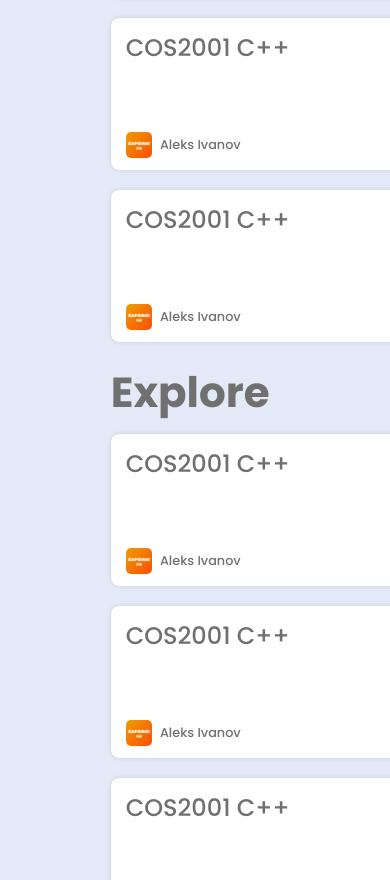
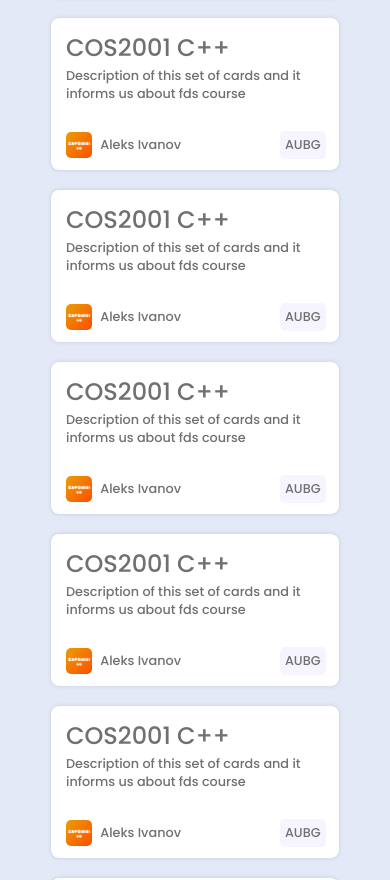
Before and after one commit to ZapomniGo/zapomnigo-client, a React (Vite) app: page / in a window 390 px wide. Shown: the part 1120-2000 px from the top of the page. Built offline with nearby package versions, Linux system fonts and the light colour scheme.

Commit message:
adapted dashboard for mobile

```diff
--- a/src/app-components/Dashboard/Dashboard.tsx
+++ b/src/app-components/Dashboard/Dashboard.tsx
@@ -78,6 +78,54 @@ const mockSetCards: SetCardData[] = [
     image: "src/app-components/Navigation/logo.png",
     creator_name: "Aleks Ivanov"
   },
+  {
+    id: "card1",
+    title: "COS2001 C++",
+    description: "Description of this set of cards and it informs us about fds course",
+    institution: "AUBG",
+    image: "src/app-components/Navigation/logo.png",
+    creator_name: "Aleks Ivanov"
+  },
+  {
+    id: "card1",
+    title: "COS2001 C++",
+    description: "Description of this set of cards and it informs us about fds course",
+    institution: "AUBG",
+    image: "src/app-components/Navigation/logo.png",
+    creator_name: "Aleks Ivanov"
+  },
+  {
+    id: "card1",
+    title: "COS2001 C++",
+    description: "Description of this set of cards and it informs us about fds course",
+    institution: "AUBG",
+    image: "src/app-components/Navigation/logo.png",
+    creator_name: "Aleks Ivanov"
+  },
+  {
+    id: "card1",
+    title: "COS2001 C++",
+    description: "Description of this set of cards and it informs us about fds course",
+    institution: "AUBG",
+    image: "src/app-components/Navigation/logo.png",
+    creator_name: "Aleks Ivanov"
+  },
+  {
+    id: "card1",
+    title: "COS2001 C++",
+    description: "Description of this set of cards and it informs us about fds course",
+    institution: "AUBG",
+    image: "src/app-components/Navigation/logo.png",
+    creator_name: "Aleks Ivanov"
+  },
+  {
+    id: "card1",
+    title: "COS2001 C++",
+    description: "Description of this set of cards and it informs us about fds course",
+    institution: "AUBG",
+    image: "src/app-components/Navigation/logo.png",
+    creator_name: "Aleks Ivanov"
+  },
 ];
 
 const fetchSetCards = (): Promise<SetCardData[]> => {
@@ -115,7 +163,7 @@ export const Dashboard = () => {
   };
 
   return (
-    <section className={`home ${navigationSliceManager.open ? "open" : "closed"}`}>
+    <section className={`home ${navigationSliceManager.open ? "open" : "close"}`}>
       {/* To do: talk about new section and decisde if we need it and if yes develop pictures*/}
      {/* <div className="news">
         <div className="test"></div>
@@ -124,8 +172,8 @@ export const Dashboard = () => {
       </div> */}
       <div className="category">
         <div className="recent">
-          <h2 className="recent-title">Recent</h2>
-          <div className="recent-sets">
+          <h2 className="category-title">Recent</h2>
+          <div className="sets">
             {setCards.map((card) => (
               <SetCard
                 key={card.id}
@@ -143,8 +191,8 @@ export const Dashboard = () => {
           </div>
         </div>
         <div className="recent">
-          <h2 className="recent-title">Explore</h2>
-          <div className="recent-sets">
+          <h2 className="category-title">Explore</h2>
+          <div className="sets">
             {setCards.map((card) => (
               <SetCard
                 key={card.id}
--- a/src/app-components/Dashboard/SetCard.tsx
+++ b/src/app-components/Dashboard/SetCard.tsx
@@ -19,14 +19,14 @@ const SetCard: React.FC<SetCardProps> = ({ id, title, description, institution,
       onMouseEnter={() => onMouseEnter(id)}
       onMouseLeave={onMouseLeave}
     >
-      <div className={`title-options ${isSelected ? "active" : ""}`}>
-        <div className={`set-title ${isSelected ? "active" : ""}`}>{title}</div>
+      <div className={`title-options ${isSelected ? "open" : "close"}`}>
+        <div className={`set-title ${isSelected ? "open" : "close"}`}>{title}</div>
         {/* <div className={`more-options ${isSelected ? "open" : "open"}`}>
           <SlOptionsVertical />
         </div> */}
       </div>
 
-      <div className={`set-description ${isSelected ? "open" : "closed"}`}>
+      <div className={`set-description ${isSelected ? "open" : "close"}`}>
         {description}
       </div>
       <div className="set-creator">
@@ -38,7 +38,7 @@ const SetCard: React.FC<SetCardProps> = ({ id, title, description, institution,
               {creator_name}
             </p>
         </div>
-        <div className={`set-institution ${isSelected ? "open" : "closed"}`}>
+        <div className={`set-institution ${isSelected ? "open" : "close"}`}>
               <a href="#">
                 {institution}
               </a>
--- a/src/app-components/Dashboard/_dashboard.scss
+++ b/src/app-components/Dashboard/_dashboard.scss
@@ -26,11 +26,11 @@
     color: $text-color;
     font-size: 1.75rem;
     margin-top: 1vmax;
-    .recent-title {
+    .category-title {
       margin-left: 10px;
     }
 
-    .recent-sets {
+    .sets {
       display: flex;
       flex-wrap: wrap;
     }
@@ -49,10 +49,10 @@
       padding-left: 15px;
       font-size: 0.8rem;
       height: 9.5rem;
-      .closed {
+      .set-description.close,
+      .set-institution.close {
         opacity: 0;
         transition: $tran-03;
-
         overflow: hidden;
       }
       .open {
@@ -64,6 +64,8 @@
         align-items: center;
         justify-content: space-between;
         height: 30%;
+        opacity: 1 !important;
+
         .more-options {
           padding-right: 0.8vmax;
         }
@@ -73,7 +75,7 @@
         transition: $tran-02;
       }
 
-      .set-title.active {
+      .set-title.open {
         transition: $tran-02;
         font-size: 1.2rem;
       }
@@ -120,13 +122,44 @@
       }
     }
   }
-  .set-card.active {
+  .set-card.open {
     box-shadow: rgba(0, 0, 0, 0.16) 0px 3px 6px, rgba(0, 0, 0, 0.23) 0px 3px 6px;
   }
 }
 
 .home.open {
     filter: blur(10px);
+}
+
+@media only screen and (max-width: 900px){
+
+  .home{
+    position: initial;
+    .category{
+      width: 100%;
+      .recent{
+        margin-left: 0;
+        .category-title{
+          text-align: center;
+          margin-left: 0;
+        }
+        .sets{
+          justify-content: center;
+        }
+      }
+    }
+    .open {
+      transition: $tran-03;
+      opacity: 1;
+    }
+    .set-title.active {
+      transition: $tran-02;
+      font-size: 1.2rem;
+    }
+    .close{
+      opacity: 1 !important;
+    }
+  }
 }
 
 
@@ -137,7 +170,6 @@
   justify-content: center;
   .test{
     @include orangeBackground;
-    // background: red;
     height: 200px;
     width: 450px;
     margin: 40px;
--- a/src/app-components/Navigation/_navigation.scss
+++ b/src/app-components/Navigation/_navigation.scss
@@ -154,13 +154,16 @@ body{
         }
     }
 
+    .close-mobile{
+        display: none;
+    }
 
 
+    .menu-mobile {
+        display: none;
+    }
 
     @media only screen and (max-width: 900px){
-        .home{
-            position: initial;
-        }
 
         .sidebar{
             width: 100vw;
@@ -187,16 +190,9 @@ body{
         .sidebar .menu-bar{
             height: calc(100% - 75px);
         }
-    }
-    .close-mobile{
-        display: none;
-    }
 
 
-    .menu-mobile {
-        display: none;
     }
-
 }
 
 
```
